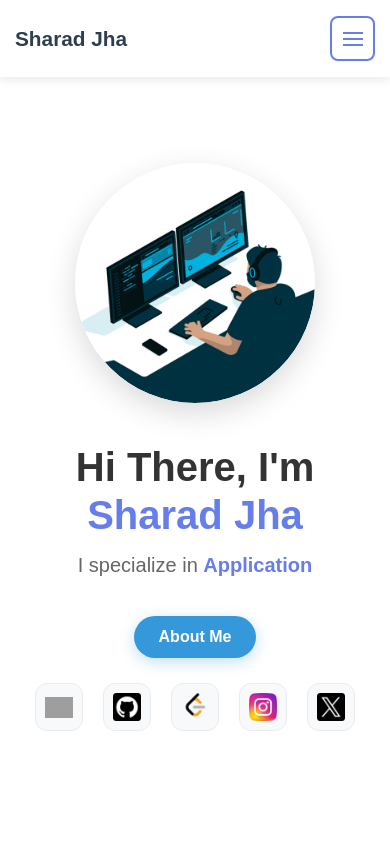
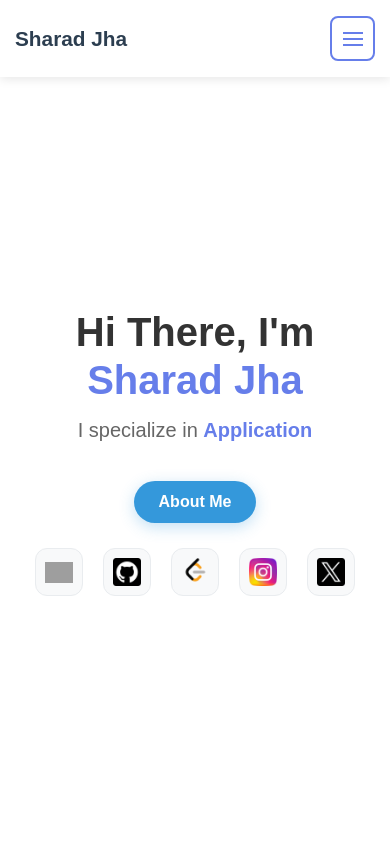
Before and after one commit to sharadj34/Personal-Portfolio, a React (Create React App) app: page / in a window 390 px wide. Shown: the top 844 px of the page. Built offline with nearby package versions, Linux system fonts and the light colour scheme; grey boxes are pictures that could not be loaded.

Commit message:
updated hero component

```diff
--- a/src/components/Hero.tsx
+++ b/src/components/Hero.tsx
@@ -1,5 +1,4 @@
 import React, { useState, useEffect } from 'react';
-import heroGif from '../assets/hero_gif.gif';
 
 const Hero: React.FC = () => {
   const [isMobile, setIsMobile] = useState(false);
@@ -56,15 +55,15 @@ const Hero: React.FC = () => {
 
   return (
     <section id="hero" style={{
-      height: '100vh',
+      minHeight: '100vh',
       display: 'flex',
       alignItems: 'center',
       justifyContent: 'center',
-      padding: isMobile ? '100px 20px 80px 20px' : '120px 20px 80px 20px',
+      padding: isMobile ? '120px 20px 60px 20px' : '140px 20px 60px 20px',
       margin: '0',
       background: '#ffffff',
       position: 'relative',
-      overflow: 'hidden',
+      overflow: 'visible',
       width: '100%',
       maxWidth: '100vw',
       boxSizing: 'border-box'
@@ -82,38 +81,6 @@ const Hero: React.FC = () => {
         padding: isMobile ? '0 1rem' : '0 2rem',
         textAlign: 'center'
       }}>
-        {/* Avatar */}
-        <div style={{
-          display: 'flex',
-          justifyContent: 'center',
-          alignItems: 'center',
-          marginTop: isMobile ? '30px' : '40px',
-          marginBottom: isMobile ? '15px' : '20px'
-        }}>
-          <div style={{
-            width: isMobile ? '240px' : '320px',
-            height: isMobile ? '240px' : '320px',
-            borderRadius: '50%',
-            display: 'flex',
-            alignItems: 'center',
-            justifyContent: 'center',
-            boxShadow: '0 10px 30px rgba(0,0,0,0.15)',
-            position: 'relative',
-            overflow: 'hidden',
-            marginTop: isMobile ? '0' : '-400px',
-          }}>
-            <img
-              src={heroGif}
-              alt="Avatar"
-              style={{
-                width: isMobile ? '240px' : '320px',
-                height: isMobile ? '240px' : '320px',
-                borderRadius: '50%',
-                objectFit: 'cover'
-              }}
-            />
-          </div>
-        </div>
 
         {/* Content */}
         <div style={{
```
